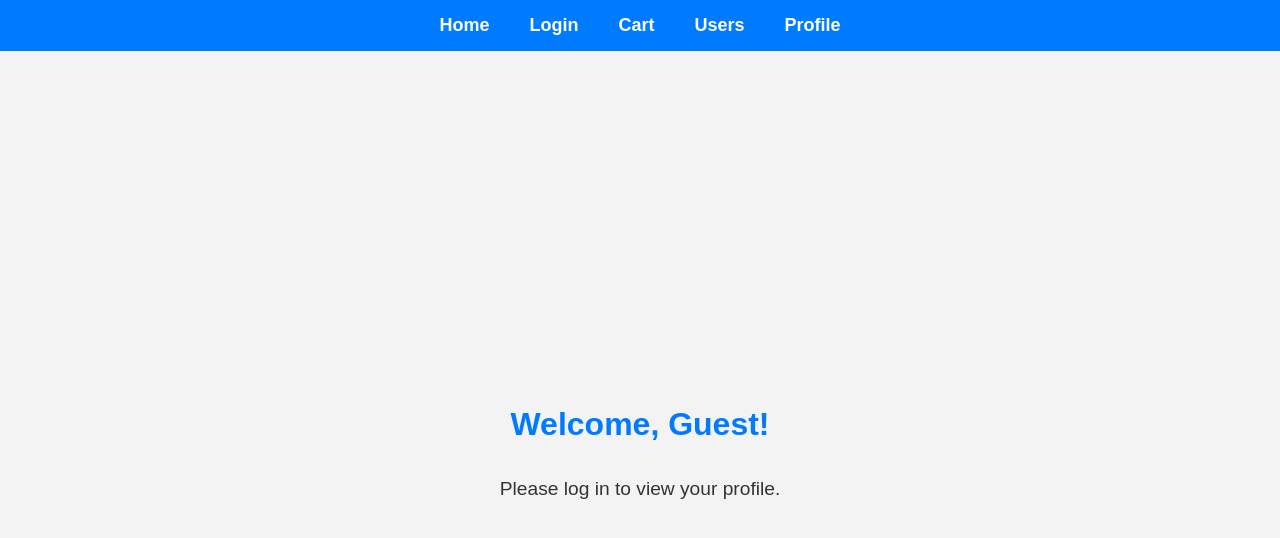
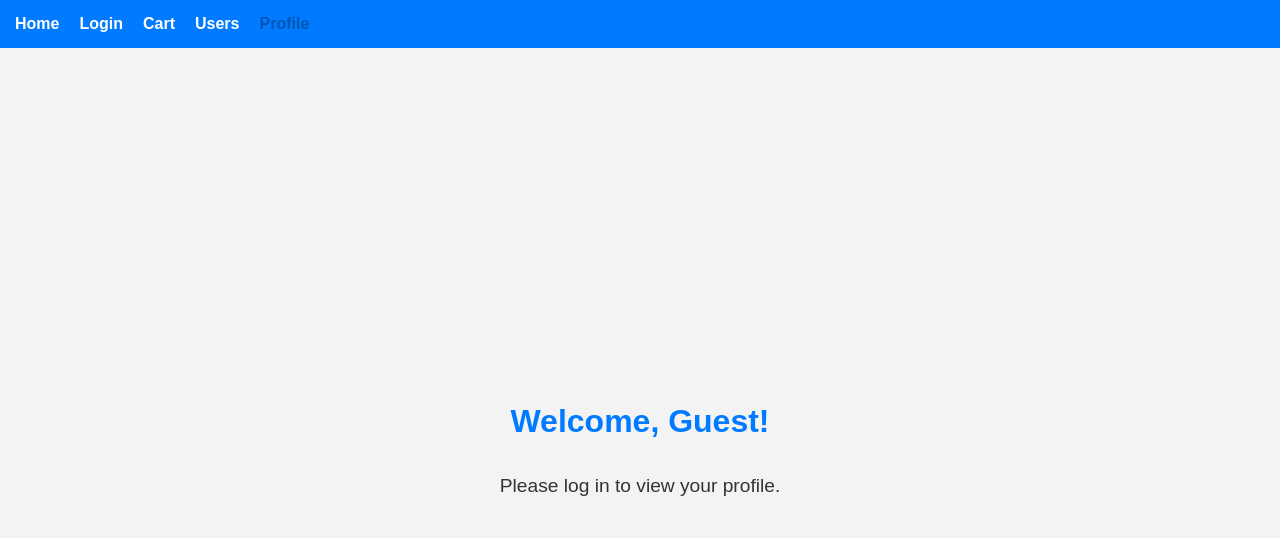
Before and after one commit to grbawork/product-catalog, a React (Create React App) app: page /user in a window 1280 px wide. Shown: the top 538 px of the page. Built offline with nearby package versions, Linux system fonts and the light colour scheme.

Commit message:
mobile nav and filter

```diff
--- a/src/App.js
+++ b/src/App.js
@@ -1,34 +1,17 @@
 import React from 'react'
-import { BrowserRouter as Router, Routes, Route, Link } from 'react-router-dom'
+import { BrowserRouter as Router, Routes, Route } from 'react-router-dom'
+import Navbar from './components/Navbar'
 import Home from './pages/Home'
 import Login from './pages/Login'
 import CartPage from './pages/CartPage'
 import Users from './pages/Users'
 import UserPage from './pages/UserPage'
-import './styles/main.scss'
 
 const App = () => {
   return (
     <Router>
       <div className='app'>
-        <nav className='navbar'>
-          <Link to='/' className='nav-link'>
-            Home
-          </Link>
-          <Link to='/login' className='nav-link'>
-            Login
-          </Link>
-          <Link to='/cart' className='nav-link'>
-            Cart
-          </Link>
-          <Link to='/users' className='nav-link'>
-            Users
-          </Link>
-          <Link to='/user' className='nav-link'>
-            Profile
-          </Link>
-        </nav>
-
+        <Navbar />
         <Routes>
           <Route path='/' element={<Home />} />
           <Route path='/login' element={<Login />} />
--- /dev/null
+++ b/src/components/Navbar.js
@@ -0,0 +1,87 @@
+import React, { useState, useEffect, useRef } from 'react'
+import { NavLink } from 'react-router-dom'
+
+const Navbar = () => {
+  const [menuOpen, setMenuOpen] = useState(false)
+  const navRef = useRef(null)
+
+  const handleLinkClick = () => {
+    setMenuOpen(false)
+  }
+
+  const handleOutsideClick = (e) => {
+    if (navRef.current && !navRef.current.contains(e.target)) {
+      setMenuOpen(false) // Close the menu if clicked outside
+    }
+  }
+
+  useEffect(() => {
+    document.addEventListener('mousedown', handleOutsideClick)
+
+    return () => {
+      document.removeEventListener('mousedown', handleOutsideClick)
+    }
+  }, [])
+
+  return (
+    <nav className='navbar' ref={navRef}>
+      {/* Hamburger Menu for Mobile */}
+      <div className='hamburger' onClick={() => setMenuOpen(!menuOpen)}>
+        <span></span>
+        <span></span>
+        <span></span>
+      </div>
+
+      {/* Navigation Links */}
+      <div className={`nav-links ${menuOpen ? 'open' : ''}`}>
+        <NavLink
+          to='/'
+          className={({ isActive }) =>
+            isActive ? 'nav-link active' : 'nav-link'
+          }
+          onClick={handleLinkClick}
+        >
+          Home
+        </NavLink>
+        <NavLink
+          to='/login'
+          className={({ isActive }) =>
+            isActive ? 'nav-link active' : 'nav-link'
+          }
+          onClick={handleLinkClick}
+        >
+          Login
+        </NavLink>
+        <NavLink
+          to='/cart'
+          className={({ isActive }) =>
+            isActive ? 'nav-link active' : 'nav-link'
+          }
+          onClick={handleLinkClick}
+        >
+          Cart
+        </NavLink>
+        <NavLink
+          to='/users'
+          className={({ isActive }) =>
+            isActive ? 'nav-link active' : 'nav-link'
+          }
+          onClick={handleLinkClick}
+        >
+          Users
+        </NavLink>
+        <NavLink
+          to='/user'
+          className={({ isActive }) =>
+            isActive ? 'nav-link active' : 'nav-link'
+          }
+          onClick={handleLinkClick}
+        >
+          Profile
+        </NavLink>
+      </div>
+    </nav>
+  )
+}
+
+export default Navbar
--- a/src/styles/main.scss
+++ b/src/styles/main.scss
@@ -29,26 +29,70 @@ h2 {
 /* Navbar */
 .navbar {
     display: flex;
-    justify-content: center;
-    background-color: var(--primary-color);
+    justify-content: space-between;
+    align-items: center;
+    background-color: #007bff;
     padding: 15px;
     position: sticky;
     top: 0;
     z-index: 1000;
 
-    .nav-link {
-        color: white;
-        text-decoration: none;
-        margin: 0 20px;
-        font-size: 18px;
-        font-weight: bold;
+    .hamburger {
+        display: none;
+        flex-direction: column;
+        gap: 5px;
+        cursor: pointer;
 
-        &:hover {
-            text-decoration: underline;
-            color: #0056b3;
+        span {
+            width: 25px;
+            height: 3px;
+            background-color: white;
+        }
+    }
+
+    .nav-links {
+        display: flex;
+        gap: 20px;
+
+        .nav-link {
+            color: white;
+            font-size: 16px;
+            font-weight: bold;
+            text-decoration: none;
+
+            &:hover,
+            &.active {
+                color: #0056b3;
+            }
+        }
+    }
+
+    @media (max-width: 768px) {
+        .hamburger {
+            display: flex;
+        }
+
+        .nav-links {
+            display: none;
+            flex-direction: column;
+            background-color: #2c92ff;
+            position: absolute;
+            top: 50px;
+            left: 0;
+            width: 100%;
+            padding: 10px;
+
+            &.open {
+                display: flex;
+            }
+
+            .nav-link {
+                margin: 10px 0;
+            }
         }
     }
 }
+
 
 /* Search Bar */
 .search-bar {
@@ -103,6 +147,18 @@ h2 {
 
         &:hover {
             background-color: #c82333;
+        }
+    }
+
+    @media (max-width: 768px) {
+        flex-direction: column;
+        /* Stavlja elemente jedan ispod drugog */
+        gap: 15px;
+        /* Veći razmak između elemenata */
+
+        select {
+            width: 100%;
+            /* Širina da pokrije cijeli ekran */
         }
     }
 }
```
